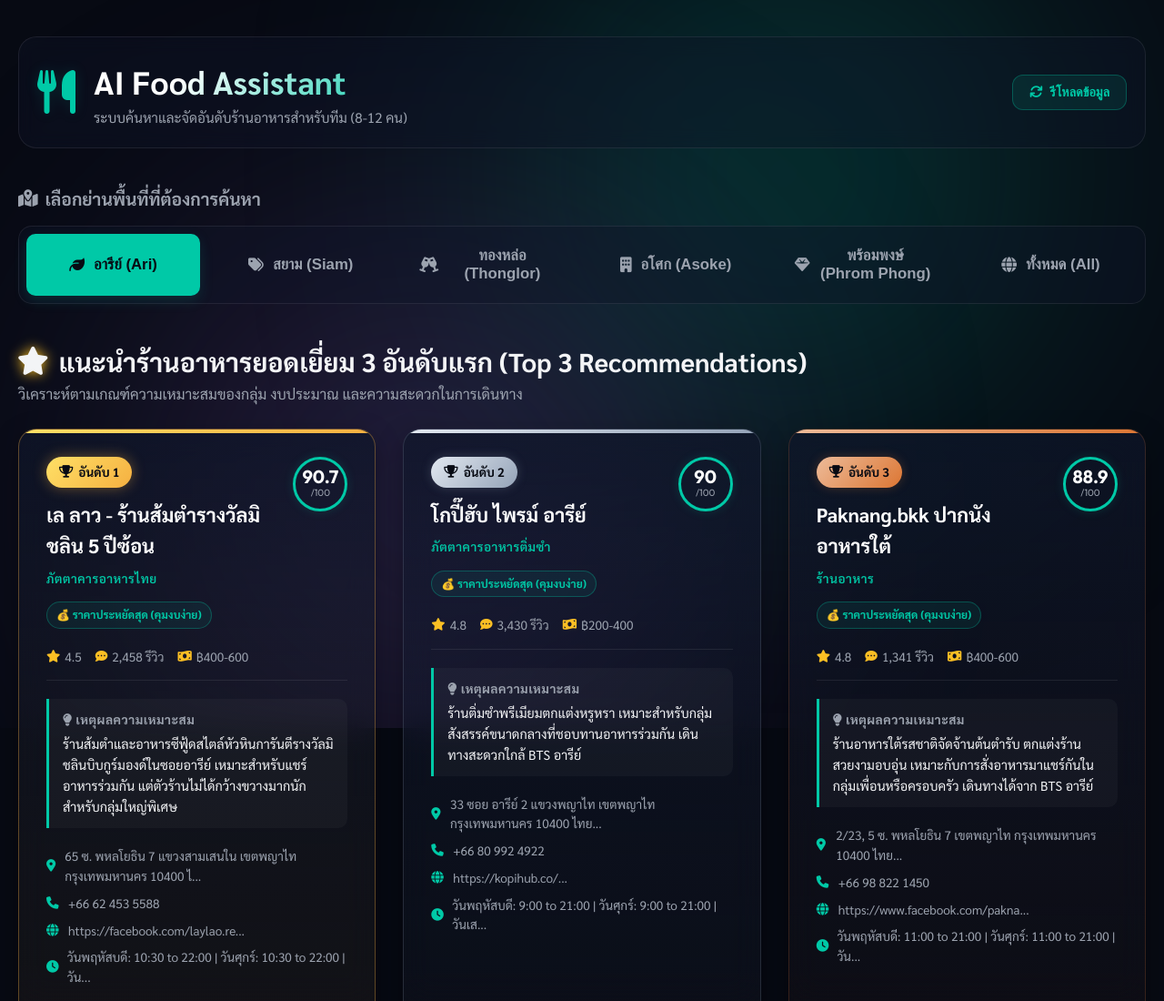
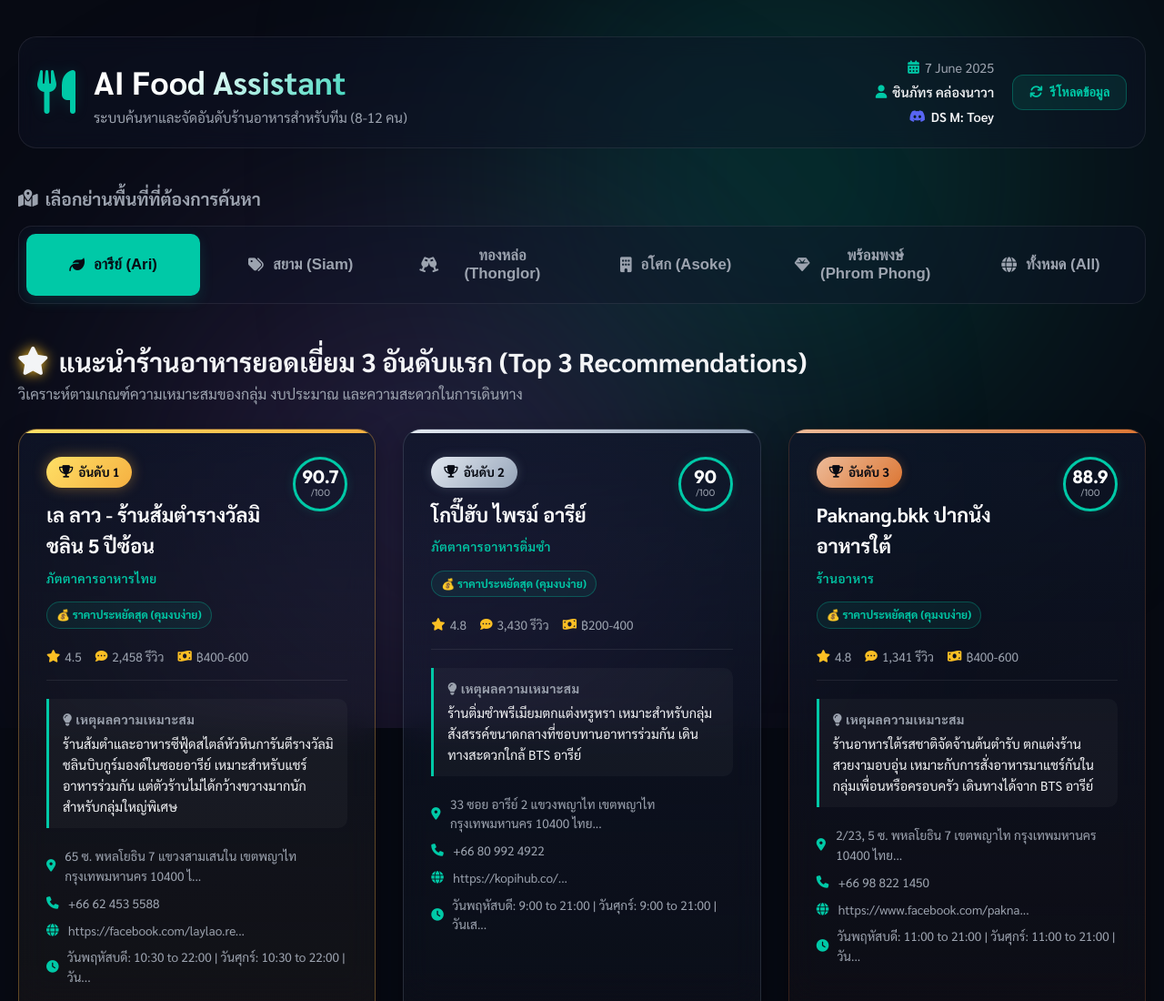
Before and after one commit to chinnapat17/ai-food-assistant, a plain HTML site: page index.html in a window 1280 px wide. Shown: the top 1100 px of the page at 91% size. Drawn offline with Linux system fonts and the light colour scheme; no server answers.

Commit message:
Add files via upload

```diff
--- a/index.css
+++ b/index.css
@@ -143,7 +143,46 @@ body {
 
 .header-meta {
     display: flex;
-    gap: 30px;
+    align-items: center;
+    gap: 20px;
+}
+
+.meta-info {
+    display: flex;
+    flex-direction: column;
+    align-items: flex-end;
+    gap: 4px;
+    font-size: 0.9rem;
+}
+
+.meta-date, .meta-author {
+    display: flex;
+    align-items: center;
+    gap: 6px;
+    color: var(--text-muted);
+}
+
+.meta-date i, .meta-author i {
+    color: var(--accent);
+}
+
+.meta-author i.fa-discord {
+    color: #5865f2;
+}
+
+.meta-author {
+    font-weight: 600;
+    color: var(--text-main);
+}
+
+.meta-link {
+    text-decoration: none;
+    transition: color 0.3s ease, transform 0.2s ease;
+}
+
+.meta-link:hover {
+    color: #5865f2 !important;
+    transform: translateY(-1px);
 }
 
 .meta-item {
@@ -969,7 +1008,13 @@ body {
     }
     .header-meta {
         width: 100%;
-        justify-content: center;
+        flex-direction: column;
+        gap: 12px;
+        align-items: center;
+    }
+    .meta-info {
+        align-items: center;
+        font-size: 0.85rem;
     }
 
     /* Horizontal Scrollable Tabs - App Style */
--- a/index.html
+++ b/index.html
@@ -29,6 +29,11 @@
                 </div>
             </div>
             <div class="header-meta">
+                <div class="meta-info">
+                    <span class="meta-date"><i class="fa-solid fa-calendar-days"></i> 7 June 2025</span>
+                    <span class="meta-author"><i class="fa-solid fa-user"></i> ชินภัทร คล่องนาวา</span>
+                    <a href="https://discord.com/users/365891253692268547" target="_blank" class="meta-author meta-link"><i class="fa-brands fa-discord"></i> DS M: Toey</a>
+                </div>
                 <button id="btn-reload" class="btn btn-reload" title="ดึงข้อมูลใหม่จาก Google Sheets">
                     <i class="fa-solid fa-arrows-rotate" id="reload-icon"></i> <span>รีโหลดข้อมูล</span>
                 </button>
```
